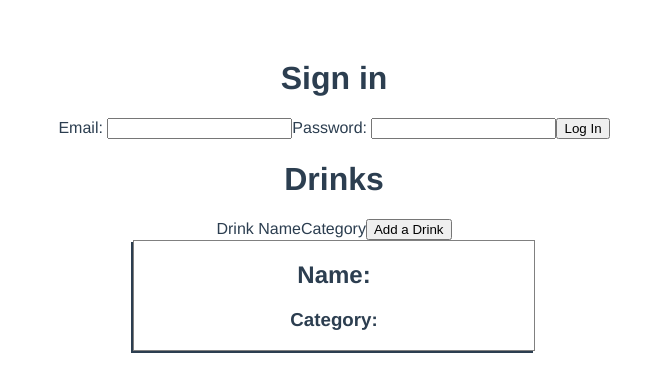
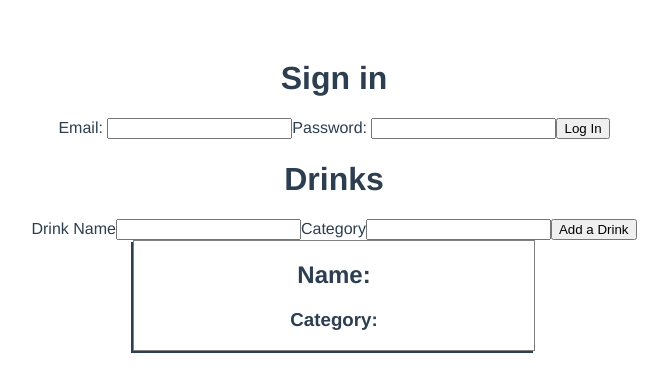
Before and after one commit to CowboyPatrick/drink-front, a Vue app: page / in a window 1280 px wide. Shown: the top 392 px of the page, without its empty margins (306-974 px from the left). Built offline with nearby package versions, Linux system fonts and the light colour scheme; no server answers.

Commit message:
prevented adding of empty drinks

```diff
--- a/src/App.vue
+++ b/src/App.vue
@@ -1,12 +1,11 @@
 <template>
 <div id="app">
   <!-- <signin :signed-in="signedIn"/> -->
-  <signin />
+  <signin/>
   <drinks
   :drinklist="drinklist"
   :url_base="url_base"
-  :new_drink="new_drink"
-  :category="category"
+  @setResults="setResults"
   />
 </div>
 </template>
@@ -28,31 +27,33 @@ export default {
     drinklist: [{}],
     // url_base: 'https://drink-log-backend.herokuapp.com/api/v1/drinks',
     url_base: 'http://localhost:3000/api/v1/drinks',
-    new_drink: '',
-    category: ''
+    // new_drink: '',
+    // category: '',
+    email: ''
     }
   },
   mounted() {
     console.log('test')
-    if (localStorage.getItem('authentication_token'))
-    console.log('test2')
-    fetch(`${this.url_base}`, {
+    if (localStorage.getItem('authentication_token')) {
+    this.email = localStorage.getItem('email')
+    this.getData()
+    }
+  },
+  methods: {
+    getData() {
+      fetch(`${this.url_base}`, {
         headers: {
             'Content-Type': 'application/json',
-            'X-User-Email': 'doug@doug.com',
+            'X-User-Email': localStorage.getItem('email'),
             'X-User-Token': localStorage.getItem('authentication_token')
         }
     })
     .then( res =>  res.json())
     .then(this.setResults)
-  },
-  methods: {
+    },
     setResults(results) {
-      console.log('test3')
       console.log(results)
       this.drinklist = results
-      this.new_drink = ""
-      this.category = ""
     },
   }
 }
--- a/src/components/drinks.vue
+++ b/src/components/drinks.vue
@@ -2,9 +2,9 @@
     <h1>Drinks</h1>
     <form id="new_drink_form" @submit.prevent="createDrink">
         <label for="new_drink">Drink Name</label>
-        <!-- <input type="text" name="new_drink" v-model="new_drink"> -->
+        <input type="text" name="new_drink" v-model="new_drink">
         <label for="drink_category">Category</label>
-        <!-- <input type="text" for="drink_category" v-model="category"> -->
+        <input type="text" for="drink_category" v-model="category">
         <button>Add a Drink</button>
     </form>
     <div class="card-drink" v-for="drink in drinklist" :key=drink.id>
@@ -24,37 +24,47 @@ export default {
         url_base: {
             type: String
         },
-        new_drink: {
-            type: String
-        },
-        category: {
+        email: {
             type: String
         }
+        // new_drink: {
+        //     type: String
+        // },
+        // category: {
+        //     type: String
+        // }
     },
     data() {
         return {
             // drinklist: [{}],
             // // url_base: 'https://drink-log-backend.herokuapp.com/api/v1/drinks',
             // url_base: 'http://localhost:3000/api/v1/drinks',
-            // new_drink: '',
-            // category: ''
+            new_drink: '',
+            category: ''
         }
     },
     methods:{
 
-        // createDrink () {
-        //     const requestOptions = {
-        //         method: "POST",
-        //         headers: { 'Content-Type': 'application/json',
-        //         'X-User-Email': 'doug@doug.com',
-        //         'X-User-Token': localStorage.getItem('authentication_token') },
-        //         body: JSON.stringify({ name: this.new_drink, category: this.category })
-        //     };
-        //       fetch(this.url_base, requestOptions)
-        //         .then(response => response.json())
-        //         .then(this.setResults)
+        createDrink () {
+            if (this.new_drink != "" && this.category != ""){
+            const requestOptions = {
+                method: "POST",
+                headers: { 'Content-Type': 'application/json',
+                'X-User-Email': localStorage.getItem('email'),
+                'X-User-Token': localStorage.getItem('authentication_token') },
+                body: JSON.stringify({ name: this.new_drink, category: this.category })
+            };
+              fetch(this.url_base, requestOptions)
+                .then(response => response.json())
+                .then(this.setResults)
+            }
 
-        // },
+        },
+        setResults() {
+            this.new_drink = ""
+            this.category = ""
+            this.$emit('set-results')
+        }
     }
 }
 </script>
--- a/src/components/signin.vue
+++ b/src/components/signin.vue
@@ -37,7 +37,9 @@ export default {
             .then(response => response.json())
             .then(data => {
                 this.apiResponse = data
+                // console.log(this.apiResponse)
                 localStorage.setItem('authentication_token', this.apiResponse.data.user.authentication_token)
+                localStorage.setItem('email', this.apiResponse.data.user.email)
                 this.signedIn = true
                 // this.$emit(signedIn)
                 });
```
